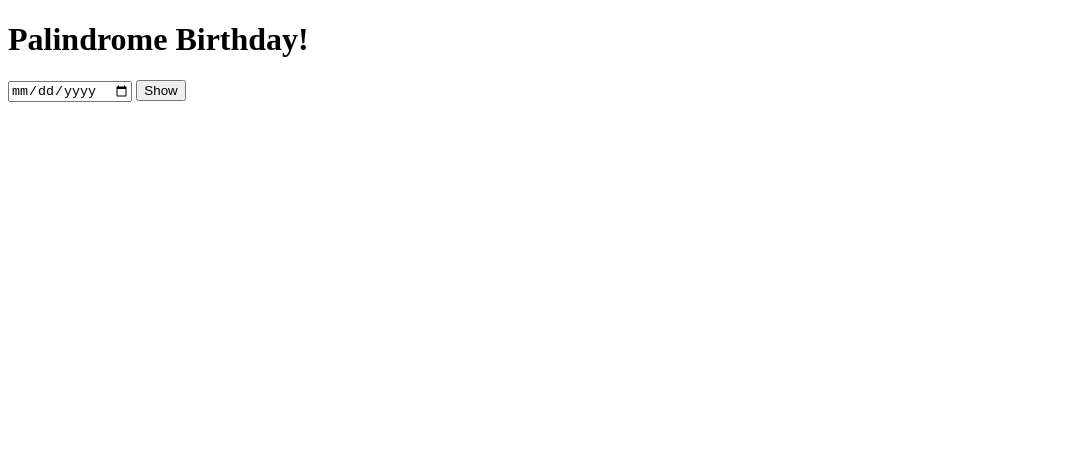
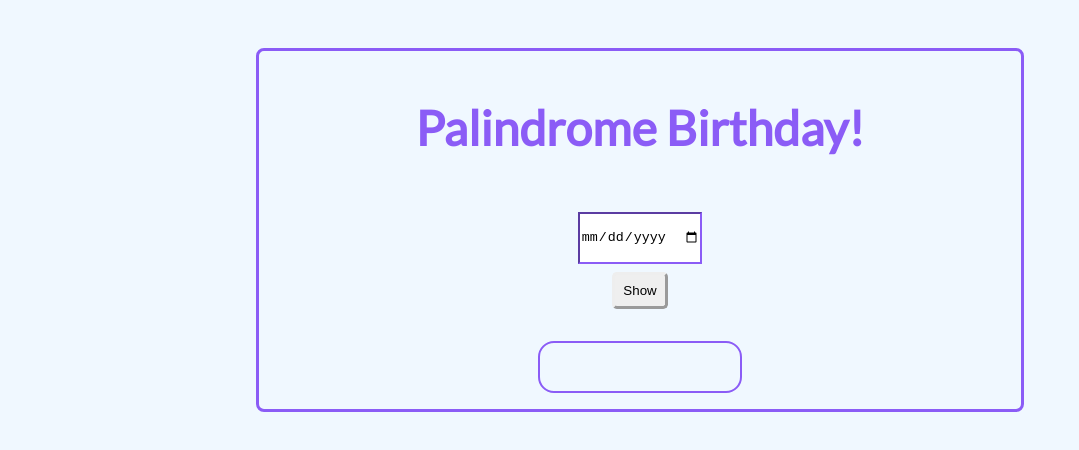
Before and after one commit to Abhi044738/Is-your-birthday-a-palindrome, a plain HTML site: page index.html in a window 1280 px wide. Shown: the whole page, without its empty margins (0-1079 px from the left). Drawn offline with Linux system fonts and the light colour scheme.

Commit message:
chore:bulid

```diff
--- a/index.html
+++ b/index.html
@@ -4,15 +4,17 @@
     <meta charset="UTF-8" />
     <meta http-equiv="X-UA-Compatible" content="IE=edge" />
     <meta name="viewport" content="width=device-width, initial-scale=1.0" />
-    <title>Document</title>
+    <title>Is Your Birthday Lucky</title>
     <link href="style.css" rel="stylesheet" type="text/css" />
   </head>
   <body>
     <main>
-      <h1>Palindrome Birthday!</h1>
-      <input type="date" id="date-of-birth">
-      <button id="check-date">Show</button>
-      <p id="result"></p>
+      <div>
+        <h1>Palindrome Birthday!</h1>
+        <input type="date" id="date-of-birth">
+        <button id="check-date">Show</button>
+        <p id="result"></p>
+      </div>
     </main>
     <script src="script.js"></script>
   </body>
--- a/style.css
+++ b/style.css
@@ -0,0 +1,63 @@
+@import url('https://fonts.googleapis.com/css2?family=Lato&display=swap');
+
+
+html{
+    background-color:aliceblue ;
+}
+body{
+    margin: auto;
+    text-align: center;
+    font-family:'Lato', sans-serif;
+}
+
+h1{
+    color:#8b5cf6 ;
+    font-size: 3rem;
+    margin-top: 3rem;
+    margin-bottom: 3rem;
+}
+
+
+button{
+    display: block;
+    margin: auto;
+    color: var(--primary-color);
+    border-color: var(--primary-color);
+    border-width: medium;
+    padding: 0.5rem;
+    border-radius: 0.3rem;
+    margin-top:0rem ;
+    margin-bottom: 2rem;
+}
+input{
+    border-color: #8b5cf6;
+    height: 3rem;
+    margin: 2rem;
+    margin: 0.5rem;
+}
+
+p{
+    margin: auto;
+    display: block;
+    border: solid;
+    border-width: 2px;
+    margin-top: 1rem;
+    margin-bottom: 1rem;
+    height: 3rem;
+    max-width: 200px;
+    border-color: #8b5cf6;
+    border-radius: 1rem;
+}
+
+main{
+    max-width: 60vw;
+    max-height: 60vw;
+    margin: auto;
+}
+div{
+    border:solid;
+    border-color: #8b5cf6;
+    margin-top: 3rem;
+    border-radius: 00.5rem;
+    border-width: medium;
+}
```
